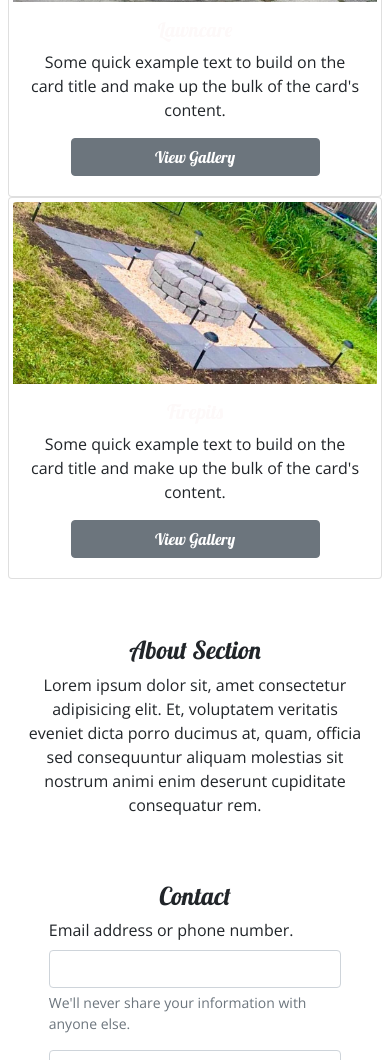
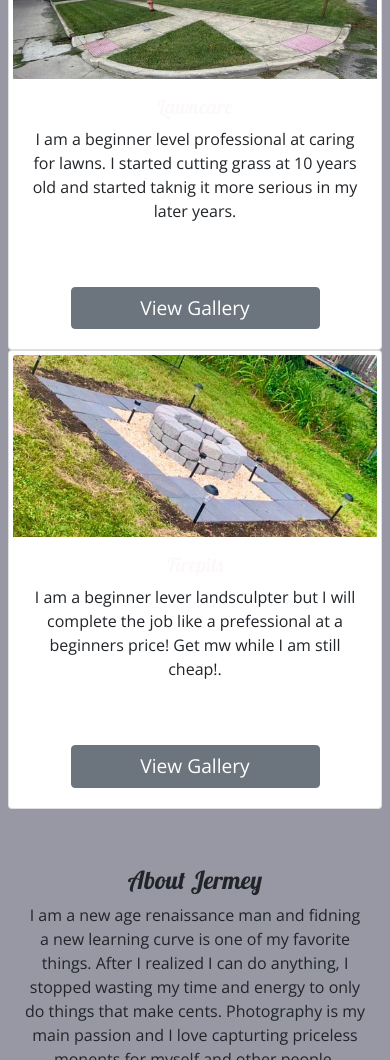
Before and after one commit to Jermey11/WorkDoneRight, a plain HTML site: page index.html in a window 390 px wide. Shown: the part 940-2000 px from the top of the page. Drawn offline with nearby package versions, Linux system fonts and the light colour scheme.

Commit message:
meida updates

```diff
--- a/css/style.css
+++ b/css/style.css
@@ -14,7 +14,14 @@ h5 {
 .btn {
     font-family: 'Lobster';
 }
+@media screen and (max-width: 992px){
+body{
+    background-color: rgb(152, 152, 164);
+}
+.btn{
+    font-family: 'Open Sans', sans-serif;
+    font-size: larger;
+}
 
-.text-center{
-    justify-content: space-evenly;
+
 }
--- a/index.html
+++ b/index.html
@@ -93,7 +93,7 @@
         <img src="img/photocard.jpg" class="card-img-top" alt="...">
         <div class="card-body text-center">
           <h5 class="card-title">Photography & Videography</h5>
-          <p class="card-text">Some quick example text to build on the card title and make up the bulk of the card's content.</p>
+          <p class="card-text pb-5 ">I am a beginner level professional photographer who has the eye of an owl. I started with my first camera in 2017 and haven't stopped learning every since!.</p>
           <a href="#" class="btn btn-secondary d-block w-75 m-auto">View Gallery</a>
         </div>
       </div>
@@ -101,7 +101,7 @@
         <img src="img/lawncard2.jpg" class="card-img-top" alt="...">
         <div class="card-body text-center">
           <h5 class="card-title">Lawncare</h5>
-          <p class="card-text">Some quick example text to build on the card title and make up the bulk of the card's content.</p>
+          <p class="card-text pb-5">I am a beginner level professional at caring for lawns. I started cutting grass at 10 years old and started taknig it more serious in my later years. </p>
           <a href="#" class="btn btn-secondary d-block w-75 m-auto">View Gallery</a>
         </div>
       </div>
@@ -109,7 +109,7 @@
         <img src="img/firecard.jpg" class="card-img-top" alt="...">
         <div class="card-body text-center">
           <h5 class="card-title">Firepits</h5>
-          <p class="card-text">Some quick example text to build on the card title and make up the bulk of the card's content.</p>
+          <p class="card-text pb-5">I am a beginner lever landsculpter but I will complete the job like a prefessional at a beginners price! Get mw while I am still cheap!.</p>
           <a href="#" class="btn btn-secondary d-block w-75 m-auto">View Gallery</a>
         </div>
       </div>
@@ -117,8 +117,8 @@
   </div>
 
       <div id="about-section" class="about text-center mt-4 mb-4 p-4">
-        <h2>About Section</h2>
-        <p>Lorem ipsum dolor sit, amet consectetur adipisicing elit. Et, voluptatem veritatis eveniet dicta porro ducimus at, quam, officia sed consequuntur aliquam molestias sit nostrum animi enim deserunt cupiditate consequatur rem.</p>
+        <h2 class="aboutj">About Jermey</h2>
+        <p>I am a new age renaissance man and fidning a new learning curve is one of my favorite things. After I realized I can do anything, I stopped wasting my time and energy to only do things that make cents. Photography is my main passion and I love capturting priceless monents for myself and other people. Lawncare always came easy to me so I initially used it as a way of making extra income. Things quickly changed when I started posting photos and demand quickly went up. Lastly, I LOVE to ceate and build! Doing a fire pit or sculpting some land are the two most peaceful activites I can partake in. As I learn more and expand my skills in this area, I am taking it as far as I can. Thank you for your interest in me!  </p>
       </div>
 
       <h2 id="contact-section" class="text-center mt-4">Contact</h2>
```
